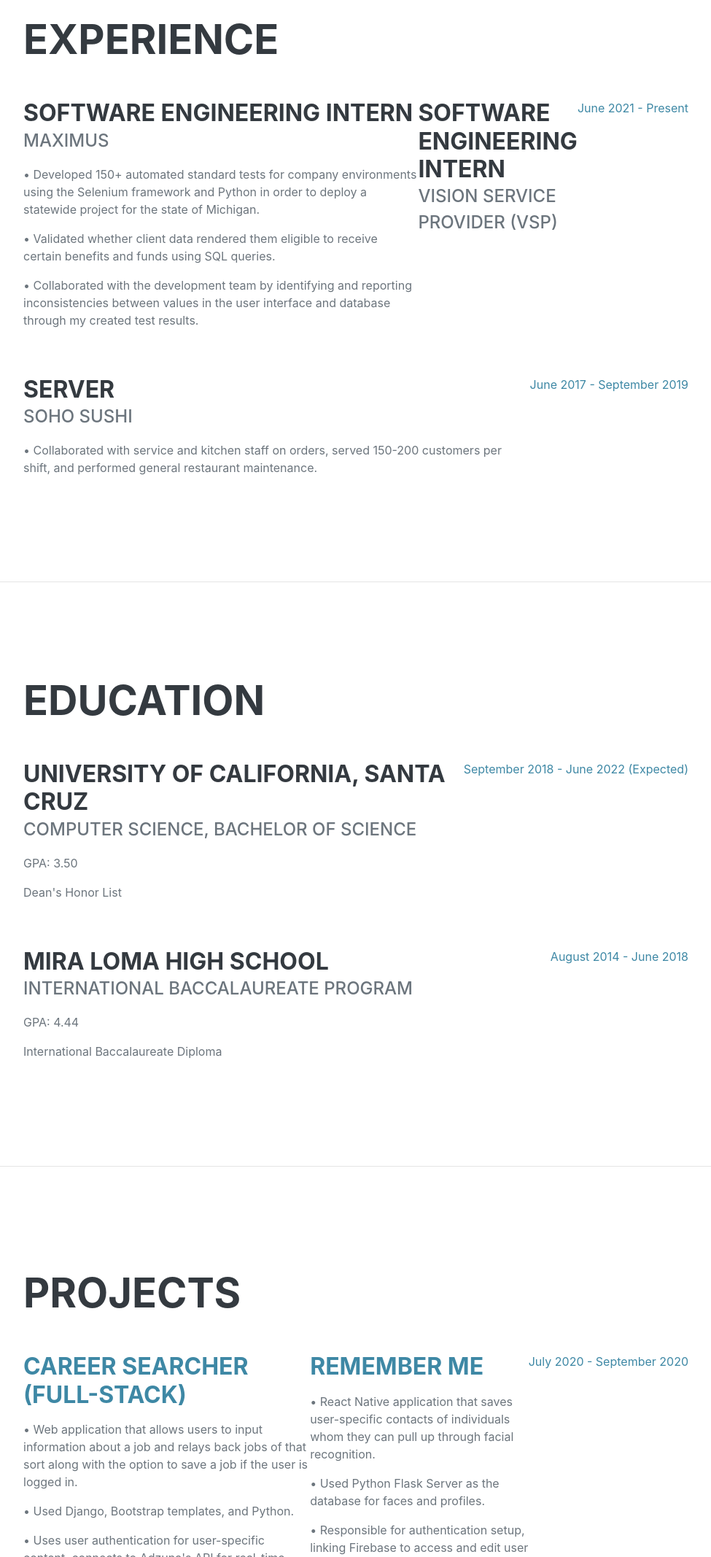
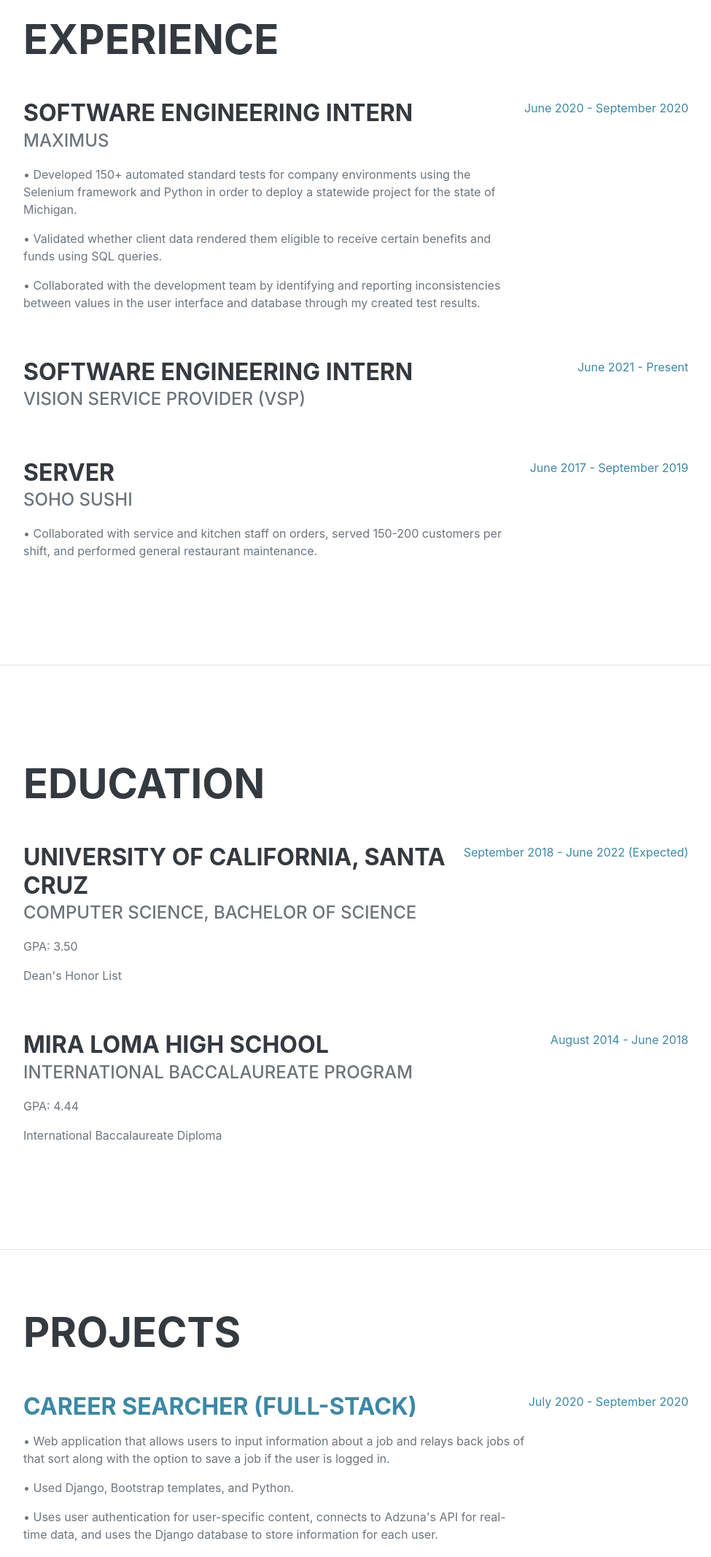
Before and after one commit to gareth3100/gareth3100.github.io, a website: page dist/index.html in a window 1280 px wide. Shown: the part 860-2994 px from the top of the page at 73% size, without its empty margins (288-1263 px from the left). Drawn offline with nearby package versions, Linux system fonts and the light colour scheme; a web font is replaced by a local one.

Commit message:
Updated year 3

```diff
--- a/dist/index.html
+++ b/dist/index.html
@@ -1,3 +1,8 @@
+<!-- Not sure if you can test. If you want to test on local, use the "Portfolio" one. Github takes a couple minutes to render changes-->
+
+
+
+
 <!DOCTYPE html>
 <html lang="en">
     <head>
@@ -63,6 +68,7 @@
             <section class="resume-section" id="experience">
                 <div class="resume-section-content">
                     <h2 class="mb-5">Experience</h2>
+
                     <div class="d-flex flex-column flex-md-row justify-content-between mb-5">
                         <div class="flex-grow-1">
                             <h3 class="mb-0">Software Engineering Intern</h3>
@@ -71,12 +77,17 @@
                             <p>• Validated whether client data rendered them eligible to receive certain benefits and funds using SQL queries.</p>
                             <p>• Collaborated with the development team by identifying and reporting inconsistencies between values in the user interface and database through my created test results.</p>
                         </div>
+                        <div class="flex-shrink-0"><span class="text-primary">June 2020 - September 2020</span></div>
+                    </div>
+
+                    <div class="d-flex flex-column flex-md-row justify-content-between mb-5">
                             <div class="flex-grow-1">
                                 <h3 class="mb-0">Software Engineering Intern</h3>
                                 <div class="subheading mb-3">Vision Service Provider (VSP)</div>
                             </div>
                             <div class="flex-shrink-0"><span class="text-primary">June 2021 - Present</span></div>
                     </div>
+
                     <div class="d-flex flex-column flex-md-row justify-content-between mb-5">
                         <div class="flex-grow-1">
                             <h3 class="mb-0">Server</h3>
@@ -85,6 +96,7 @@
                         </div>
                         <div class="flex-shrink-0"><span class="text-primary">June 2017 - September 2019</span></div>
                     </div>
+
                 </div>
             </section>
             <hr class="m-0" />
@@ -117,6 +129,7 @@
             <section class="resume-section" id="projects">
                 <div class="resume-section-content">
                     <h2 class="mb-5">Projects</h2>
+
                     <div class="d-flex flex-column flex-md-row justify-content-between mb-5">
                         <div class="flex-grow-1">
                             <h3 class="mb-0">
@@ -127,6 +140,10 @@
                             <p>• Used Django, Bootstrap templates, and Python.</p>
                             <p>• Uses user authentication for user-specific content, connects to Adzuna's API for real-time data, and uses the Django database to store information for each user.</p>
                         </div>
+                        <div class="flex-shrink-0"><span class="text-primary">July 2020 - September 2020</span></div>
+                    </div>
+
+                    <div class="d-flex flex-column flex-md-row justify-content-between mb-5">
                         <div class="flex-grow-1">
                             <h3 class="mb-0">
                                 <a href="https://github.com/gareth3100/Remember-Me" target="_blank">Remember Me </a>
@@ -136,8 +153,7 @@
                             <p>• Used Python Flask Server as the database for faces and profiles.</p>
                             <p>• Responsible for authentication setup, linking Firebase to access and edit user information, and connecting pages together.</p>
                         </div>
-                        <div class="flex-shrink-0"><span class="text-primary">July 2020 - September 2020</span></div>
-                    </div>
+                        <div class="flex-shrink-0"><span class="text-primary">April 2021 - May 2021</span></div>
                     </div>
             </section>
             <hr class="m-0" />
```
Lines whose indentation alone changed are shown as unchanged.
